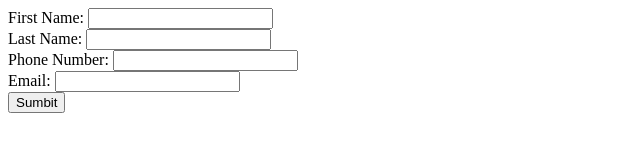
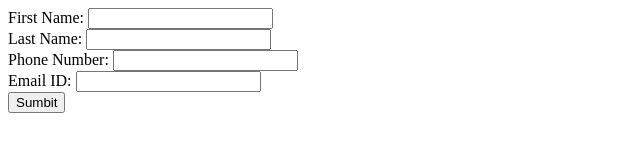
Before and after one commit to acciojob/form-login-2-Kasif17, a website: page main.html in a window 1280 px wide. Shown: the full height of the page, 0-640 px from the left. Drawn offline with Linux system fonts and the light colour scheme.

Commit message:
created a submission

```diff
--- a/main.html
+++ b/main.html
@@ -16,7 +16,7 @@
 	<label>Phone Number: </label>
 	<input type="text" id="number">
 	<br>
-	<label> Email: </label>
+	<label>Email ID: </label>
 	<input type="email" id="email">
 	<br>
 	<button type="" id="btn" onclick=submitted()>Sumbit</button>
```
